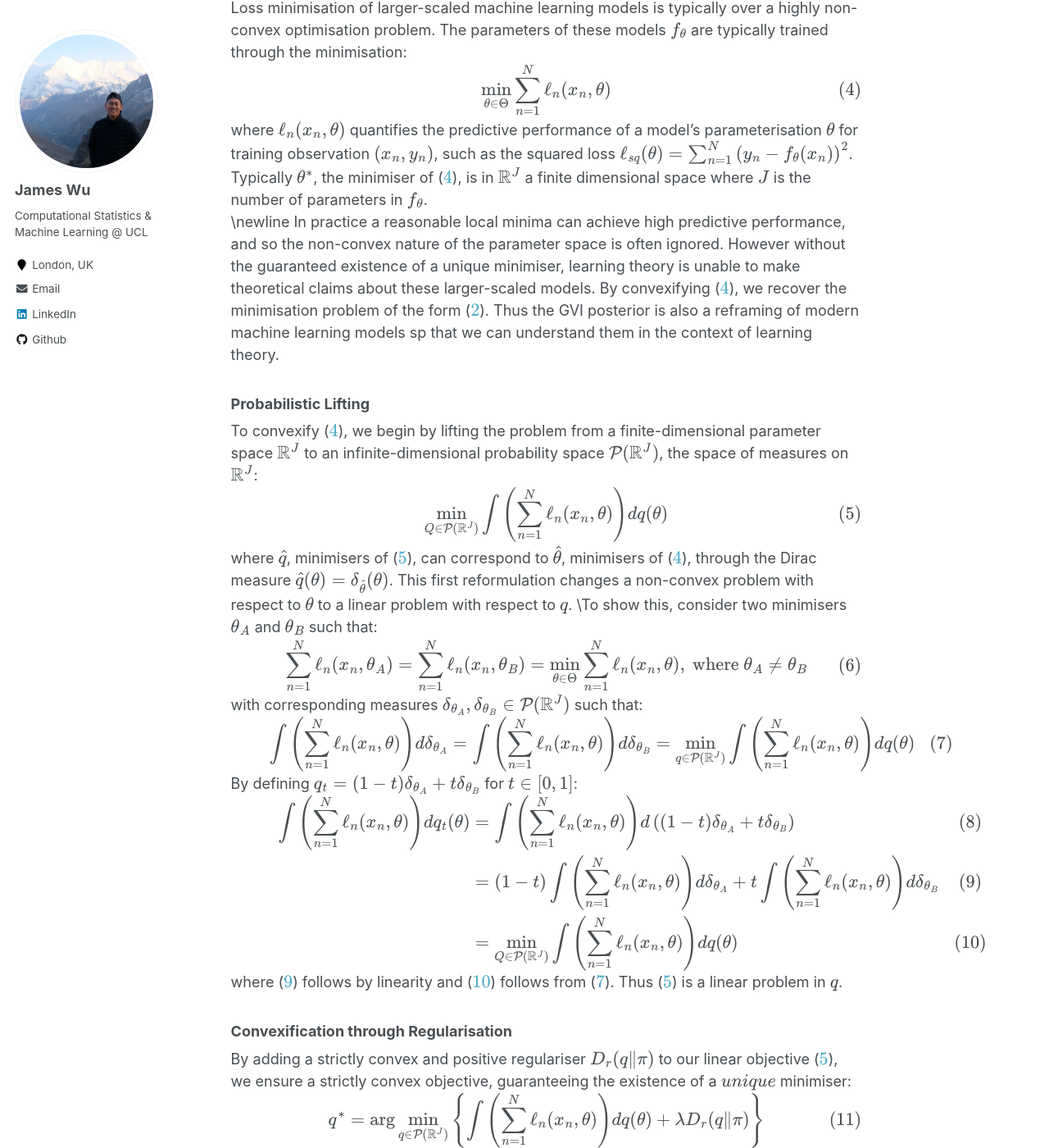
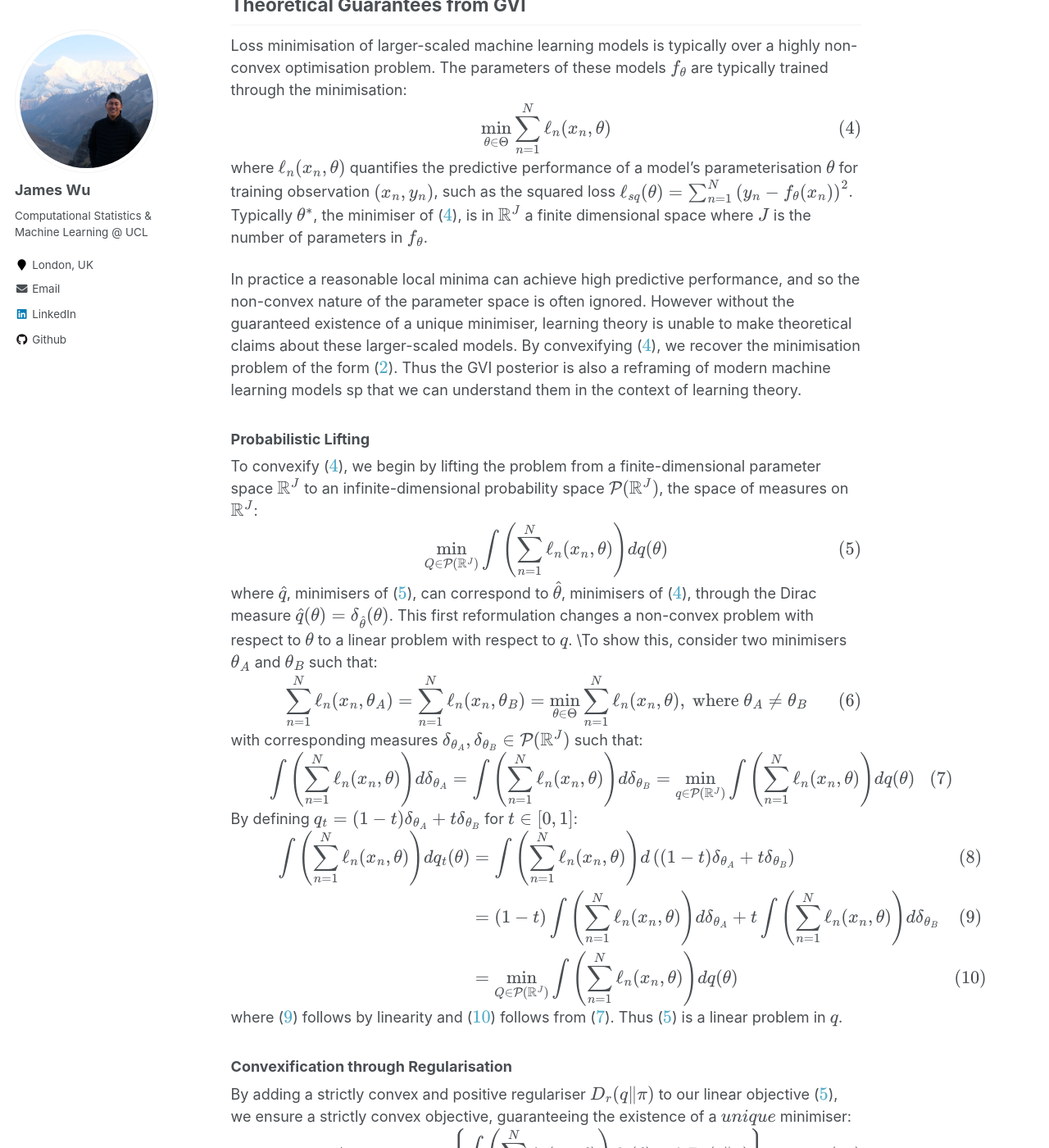
Before and after one commit to jswu18/jswu18.github.io, a Jekyll site: the page built from _posts/2023-07-09-generalised-variatonal-inference.md, in a window 1280 px wide and 1400 px high, scrolled down 4498 px. Shown: the whole window at 82% size. Built offline with Jekyll 4.4.1, drawn with Linux system fonts in a browser that asks for light colours; formulas are drawn with MathJax 3; some of the changed text lies outside the part shown.

Commit message:
edit blog

```diff
--- a/_posts/2023-07-09-generalised-variatonal-inference.md
+++ b/_posts/2023-07-09-generalised-variatonal-inference.md
@@ -38,10 +38,10 @@ Although model mis-specification occurs in traditional Bayesian inference, techn
 
 ### The Normaliser is Intractability
 The use of conjugate priors is the only case when there exists closed form expressions for $$\int_{\Theta} p(x_{1:N}|\theta) d \pi(\theta)$$ to ensure tractable evaluation of $$q_B^*(\theta)$$. For over-parameterised black-box models, $$q_B^*(\theta)$$ will need to be approximated either through sampling approximations of the normaliser or variational approximations of $$q_B^*(\theta)$$.
-\newline
-\\Samplers such as Metropolis Hastings or Markov Chain Monte Carlo only have convergence guarantees in the infinite limit. Acheiving this limit would require access to infinite computational resources and time, clearly impractical.
-\newline
-\\Approximating $$q_B^*(\theta)$$ involves solving for $$q_A^*(\theta) \in \mathcal{Q}_{A}$$, where $$\mathcal{Q}_{A}$$ is often viewed as distributions of a simpler form. For example mean field approximations define a family of distributions $$\mathcal{Q}_{MF} = \left\{\prod_i q_i(\theta_i)\right\}$$, a product of independent distributions. Variational inference is motivated to finding a $$q_A^*(\theta) \in \mathcal{Q}_{A}$$ that $$\textit{approximates}$$ $$q_B^*(\theta)$$, through the minimisation of some divergence between the two, $$D(q_A^*(\theta)\| q_B^*(\theta))$$. However the space of distributions $$\mathcal{Q}_{A}$$ is usually severely restrictive in its expressiveness and $$q_A^*(\theta)$$ is almost never a fair depiction of the structure of $$q_B^*(\theta)$$. Realistically, $$\mathcal{Q}_{A}$$ is chosen purely for computational convenience. With larger-scaled models, it is often no longer reasonable to assume that the normaliser of the Bayesian posterior will be tractable or that $$q_B^*(\theta)$$ can be reasonably approximated in a tractable manner.
+
+Samplers such as Metropolis Hastings or Markov Chain Monte Carlo only have convergence guarantees in the infinite limit. Acheiving this limit would require access to infinite computational resources and time, clearly impractical.
+
+Approximating $$q_B^*(\theta)$$ involves solving for $$q_A^*(\theta) \in \mathcal{Q}_{A}$$, where $$\mathcal{Q}_{A}$$ is often viewed as distributions of a simpler form. For example mean field approximations define a family of distributions $$\mathcal{Q}_{MF} = \left\{\prod_i q_i(\theta_i)\right\}$$, a product of independent distributions. Variational inference is motivated to finding a $$q_A^*(\theta) \in \mathcal{Q}_{A}$$ that $$\textit{approximates}$$ $$q_B^*(\theta)$$, through the minimisation of some divergence between the two, $$D(q_A^*(\theta)\| q_B^*(\theta))$$. However the space of distributions $$\mathcal{Q}_{A}$$ is usually severely restrictive in its expressiveness and $$q_A^*(\theta)$$ is almost never a fair depiction of the structure of $$q_B^*(\theta)$$. Realistically, $$\mathcal{Q}_{A}$$ is chosen purely for computational convenience. With larger-scaled models, it is often no longer reasonable to assume that the normaliser of the Bayesian posterior will be tractable or that $$q_B^*(\theta)$$ can be reasonably approximated in a tractable manner.
 
 ## The Generalised Posterior
 Interpreting the mechanism behind calculating the Bayesian posterior in the context of optimisation can provide a more reasonable depiction of $$q_B^*(\theta)$$ for larger-scaled models. It can be shown that $$q_B^*(\theta)$$ solves a special case of a general variational inference (GVI) problem:
@@ -73,8 +73,8 @@ $$\begin{align}
 \min_{\theta \in \Theta} \sum_{n=1}^N\ell_n(x_n, \theta)
 \label{loss-minimisation}
 \end{align}$$
-where $$\ell_n(x_n, \theta)$$ quantifies the predictive performance of a model's parameterisation $$\theta$$ for training observation $$(x_n, y_n)$$, such as the squared loss $$\ell_{sq}(\theta) = \sum_{n=1}^N \left(y_n - f_{\theta}(x_n)\right)^2$$. Typically $$\theta^*$$, the minimiser of (\ref{loss-minimisation}), is in $$ \mathbb{R}^J$$ a finite dimensional space where $$J$$ is the number of parameters in $$f_{\theta}$$.\\
-\newline
+where $$\ell_n(x_n, \theta)$$ quantifies the predictive performance of a model's parameterisation $$\theta$$ for training observation $$(x_n, y_n)$$, such as the squared loss $$\ell_{sq}(\theta) = \sum_{n=1}^N \left(y_n - f_{\theta}(x_n)\right)^2$$. Typically $$\theta^*$$, the minimiser of (\ref{loss-minimisation}), is in $$ \mathbb{R}^J$$ a finite dimensional space where $$J$$ is the number of parameters in $$f_{\theta}$$.
+
 In practice a reasonable local minima can achieve high predictive performance, and so the non-convex nature of the parameter space is often ignored. However without the guaranteed existence of a unique minimiser, learning theory is unable to make theoretical claims about these larger-scaled models. By convexifying (\ref{loss-minimisation}), we recover the minimisation problem of the form ($$\ref{general-posterior}$$). Thus the GVI posterior is also a reframing of modern machine learning models sp that we can understand them in the context of learning theory.
 ### Probabilistic Lifting
 To convexify ($$\ref{loss-minimisation}$$), we begin by lifting the problem from a finite-dimensional parameter space $$\mathbb{R}^J$$ to an infinite-dimensional probability space $$\mathcal{P}(\mathbb{R}^J)$$, the space of measures on $$\mathbb{R}^J$$:
@@ -108,8 +108,8 @@ $$\begin{align}
     q^* = \arg\min_{q \in \mathcal{P}(\mathbb{R}^J)} \left\{\int \left( \sum_{n=1}^N\ell_n(x_n, \theta)\right) dq(\theta) + \lambda D_r(q \| \pi)\right\}
 \label{regularised-risk-minimisation}
 \end{align}$$
-where $$\lambda > 0$$. The solution of ($$\ref{regularised-risk-minimisation}$$) is no longer a minimiser of ($$\ref{risk-minimisation}$$). But rather, $$\lambda$$ balances the tradeoff between the empirical risk minimisation of ($$\ref{risk-minimisation}$$) and deviance from a prior measure $$\pi$$, which in this context we can view as a reference measure.\\
-\newline
+where $$\lambda > 0$$. The solution of ($$\ref{regularised-risk-minimisation}$$) is no longer a minimiser of ($$\ref{risk-minimisation}$$). But rather, $$\lambda$$ balances the tradeoff between the empirical risk minimisation of ($$\ref{risk-minimisation}$$) and deviance from a prior measure $$\pi$$, which in this context we can view as a reference measure.
+
 Choosing $$\Pi =\mathcal{P}(\mathbb{R}^J)$$, $$\ell(\theta) = \sum_{n=1}^N\ell_n(x_n, \theta)$$, and $$D(q\| \pi) = \lambda D_r(q\| \pi)$$, we see that ($$\ref{regularised-risk-minimisation}$$) fits into the general form of ($$\ref{general-posterior}$$), recovering the GVI posterior.
 ### Uniqueness of the GVI posterior
 Through probabilistic lifting and convexification, we can formulate a GVI posterior that guarantees a unique minimiser for the non-convex problem in (\ref{loss-minimisation}). This posterior is a unique weighted averaging of the local and global minima of (\ref{loss-minimisation}), and equivalently (\ref{risk-minimisation}) where each minima is weighted by the discrepancy from the prior reference measure $$\lambda D_r(q \| \pi)$$. By guaranteeing a unique minimiser, the GVI framework can provide theoretical guarantees for learning larger-scaled machine learning models.
```
